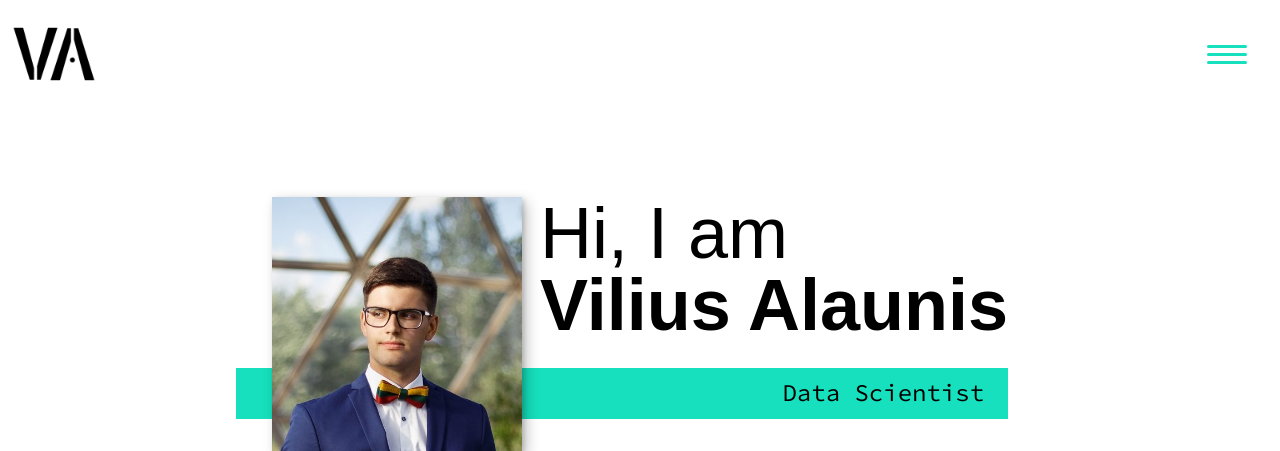
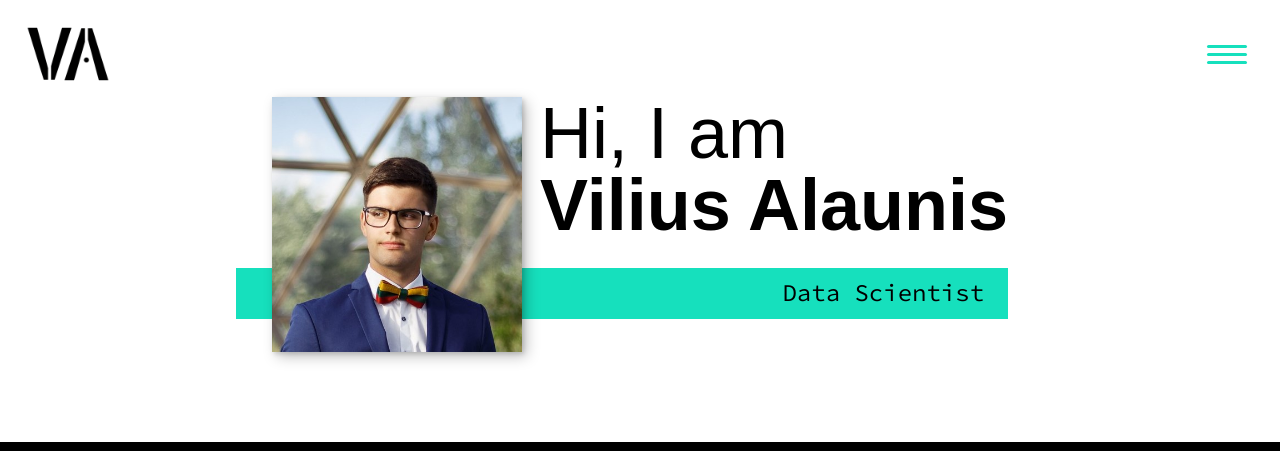
Before and after one commit to VilkaMini/vilius-portfolio, a Flask app: page / in a window 1280 px wide. Shown: the top 451 px of the page. Run offline with Flask 2, Linux system fonts and the light colour scheme; some web fonts are replaced.

Commit message:
Slight adjustments

```diff
--- a/static/css/style.css
+++ b/static/css/style.css
@@ -133,6 +133,8 @@ header {
 }
 
 .logo {
+    position: absolute;
+    left: 1em;
     max-width: 100px;
 }
 
@@ -243,7 +245,14 @@ header {
     box-shadow: var(--bs);
 }
 
+@media (max-width: 800px) {
+    .logo {
+        display: none;
+    }
+}
+
 @media (min-width: 600px) {
+
     .intro {
         display: grid;
         width: min-content;
--- a/templates/index.html
+++ b/templates/index.html
@@ -8,6 +8,7 @@
          integrity="sha512-Fo3rlrZj/k7ujTnHg4CGR2D7kSs0v4LLanw2qksYuRlEzO+tcaEPQogQ0KaoGN26/zrn20ImR1DfuLWnOo7aBA=="
          crossorigin="anonymous" referrerpolicy="no-referrer" />
          <link rel="stylesheet" href="/css/style.css">
+         <link rel="icon" href="/img/VA_white.png">
          <!-- Fonts (need to be updated) -->
          <link href="https://fonts.googleapis.com/css?family=Source+Code+Pro:400,900|Source+Sans
          +Pro:300,900&display=swap" rel="stylesheet">
```
Also changed, not shown: static/img/VA_white.png (added).
